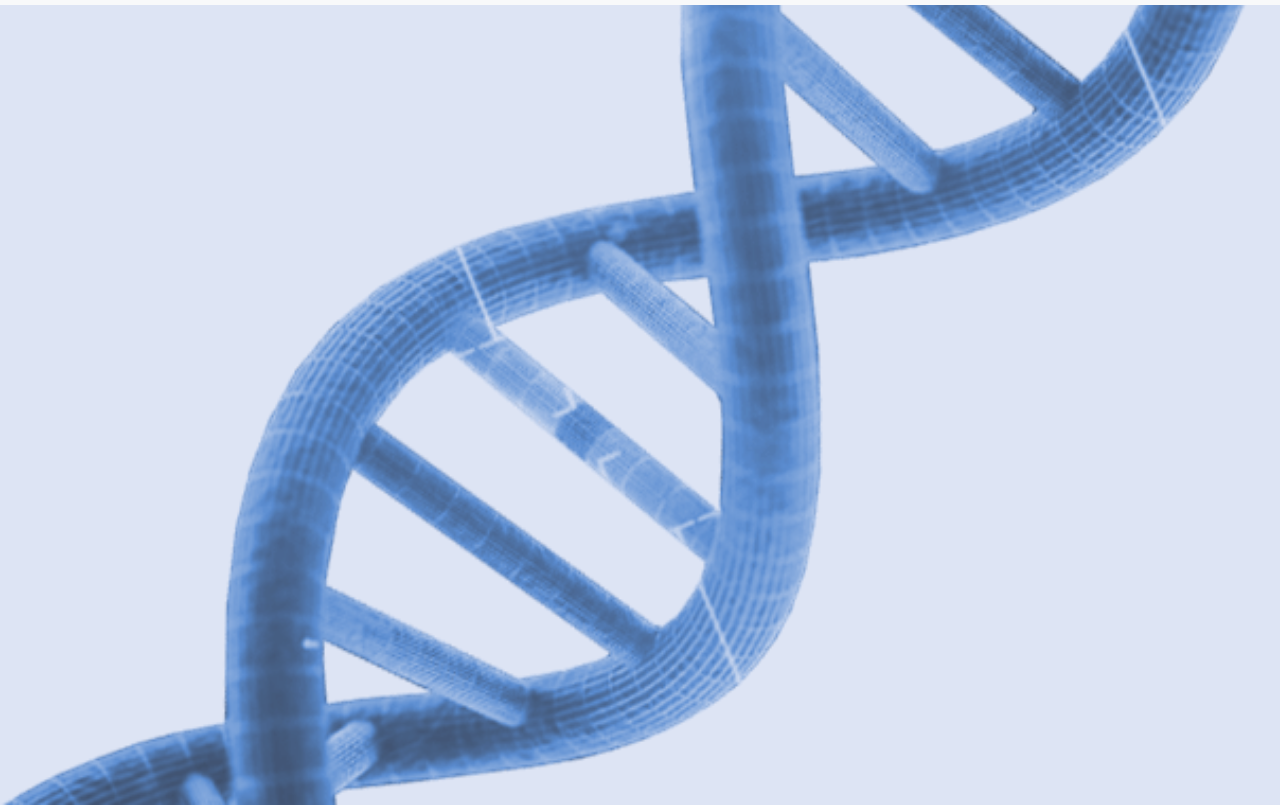
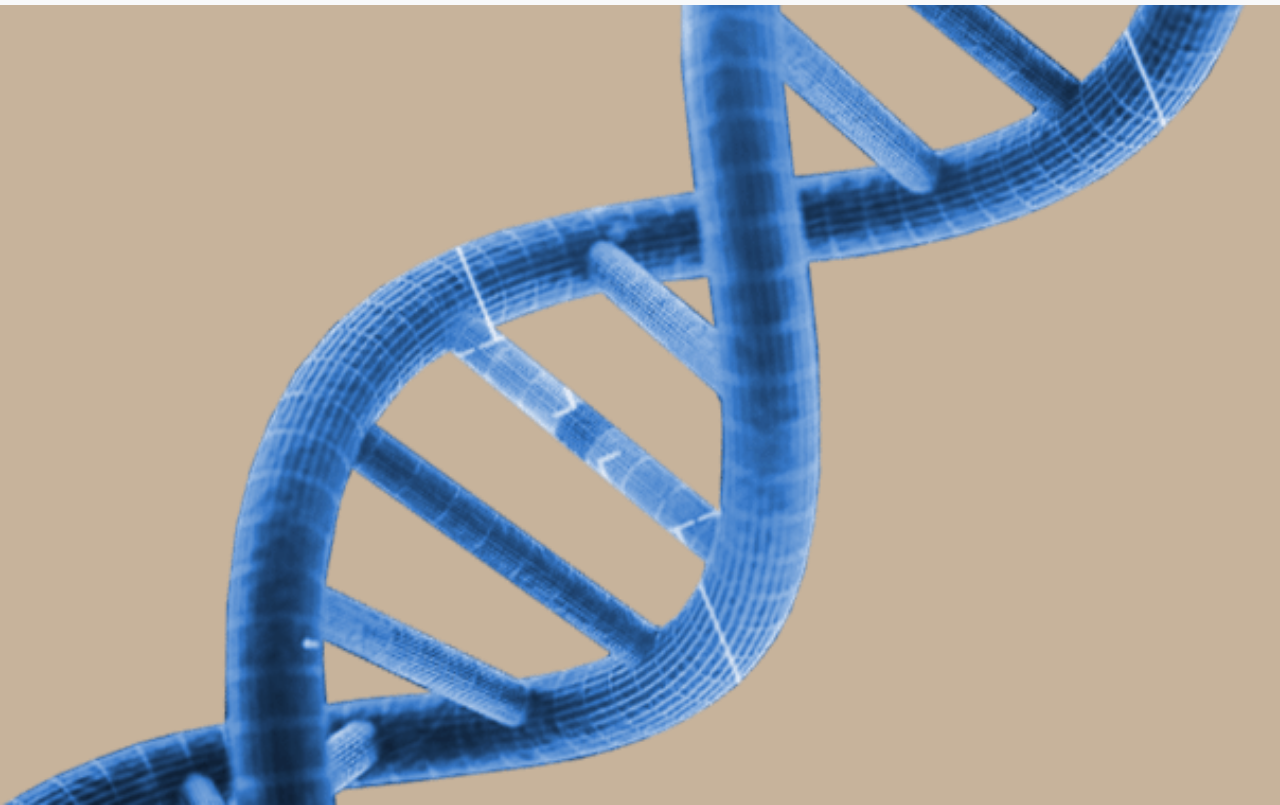
Before and after one commit to Finc8888/TaskMate, a website built with webpack: page src/index.html in a window 1280 px wide. Shown: the part 51-856 px from the top of the page. Built offline with nearby package versions, Linux system fonts and the light colour scheme.

```diff
--- a/src/index.html
+++ b/src/index.html
@@ -32,7 +32,7 @@
         </div>
       </nav>
       <div class="content">
-          <div class="main-content"></div>
+          <div class="main-content view"></div>
       </div>
       <script src="https://cdn.jsdelivr.net/npm/bootstrap@4.5.3/dist/js/bootstrap.bundle.min.js"></script>
     <script src="../dist/script.js"></script>
--- a/src/style.css
+++ b/src/style.css
@@ -5,8 +5,8 @@
 body{
     overflow-x: hidden;
 }
-body{
-    /* height: 100vh; */
+.view{
+    height: 100%;
     background-image: url(img/dna.png); /* Путь к фоновому изображению */
     background-color: #c7b39b; /* Цвет фона */
     background-repeat:no-repeat;
```
Also changed, not shown: src/task.html (+1 -1 lines), dist/script.js, 1 other file.
